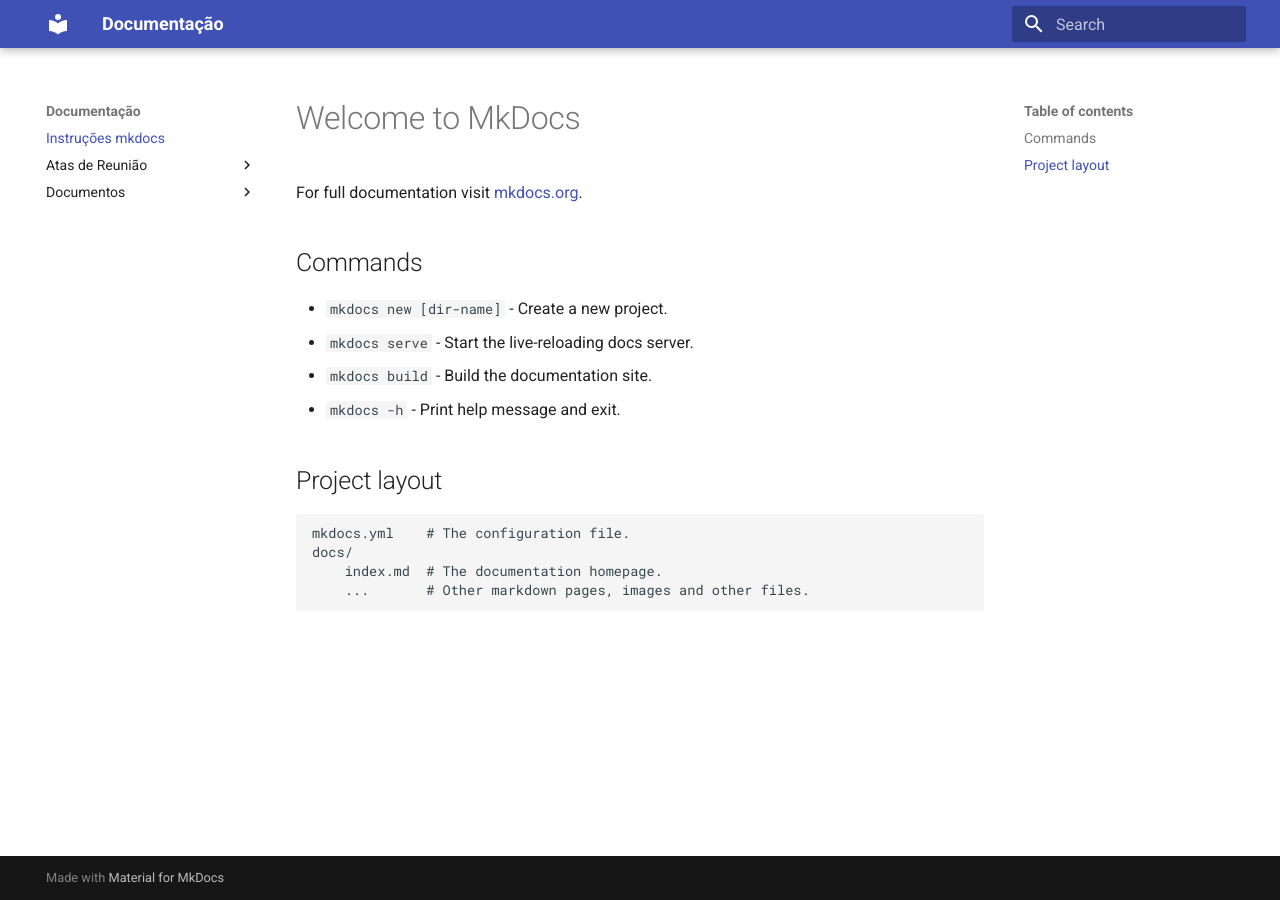
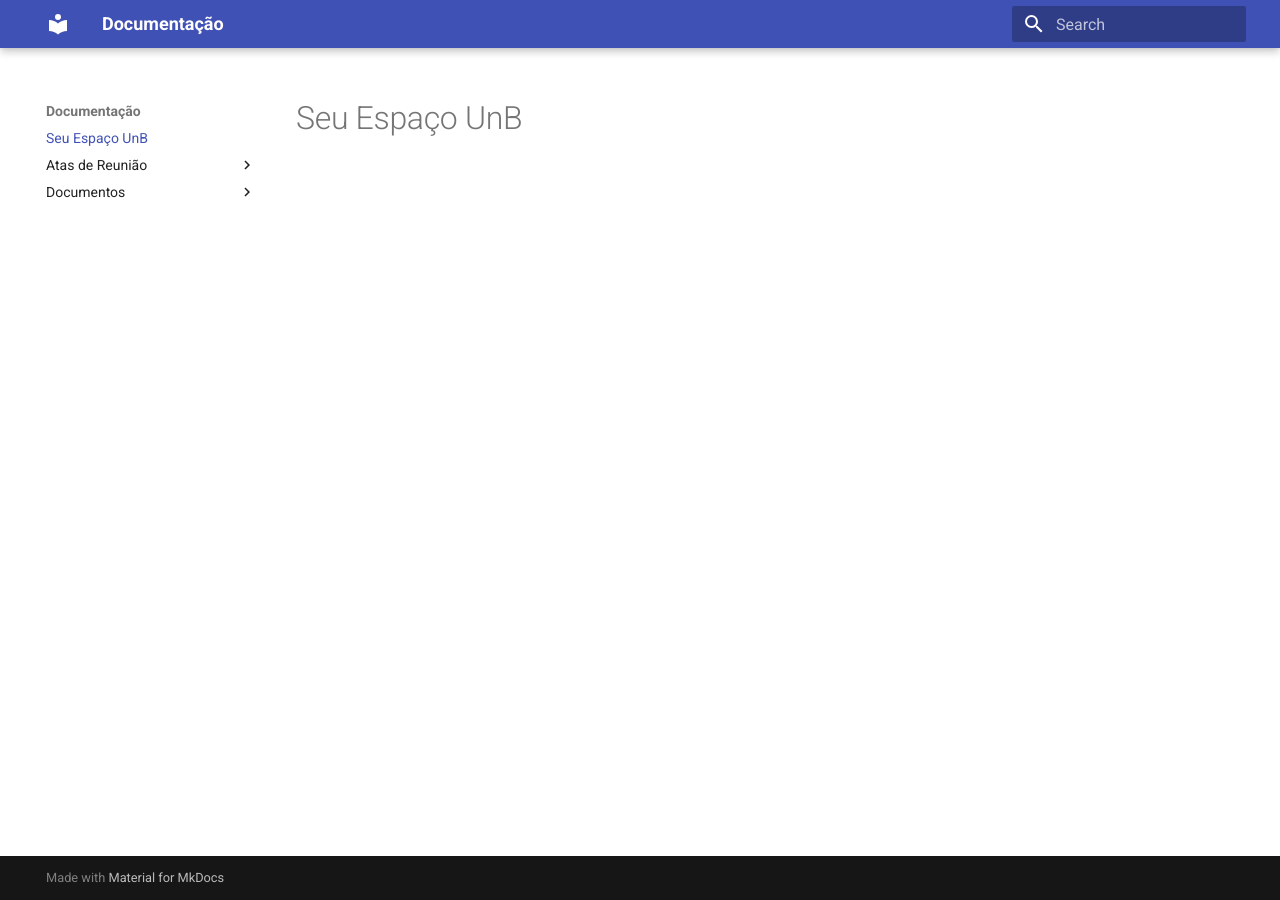
Before and after one commit to aleafaruos/2026.1-T01-Turing, an MkDocs documentation site: the page built from docs/index.md, in a window 1280 px wide. Built offline with MkDocs 1.6.1 and Material for MkDocs 9.7.7, drawn with Linux system fonts in a browser that asks for light colours.

Commit message:
Merge branch 'docs'

```diff
--- a/docs/index.md
+++ b/docs/index.md
@@ -1,17 +1 @@
-# Welcome to MkDocs
-
-For full documentation visit [mkdocs.org](https://www.mkdocs.org).
-
-## Commands
-
-* `mkdocs new [dir-name]` - Create a new project.
-* `mkdocs serve` - Start the live-reloading docs server.
-* `mkdocs build` - Build the documentation site.
-* `mkdocs -h` - Print help message and exit.
-
-## Project layout
-
-    mkdocs.yml    # The configuration file.
-    docs/
-        index.md  # The documentation homepage.
-        ...       # Other markdown pages, images and other files.
+# Seu Espaço UnB
--- a/mkdocs.yml
+++ b/mkdocs.yml
@@ -1,11 +1,15 @@
 site_name: Documentação
 
 nav:
-  - Instruções mkdocs: "index.md"
+  - Seu Espaço UnB: index.md
   - Atas de Reunião:
-    - Ata 1: "atas-reuniao/ata-reuniao-17-04.md"
+    - Ata 1: atas-reuniao/ata-reuniao-17-04.md
   - Documentos:
-    - visao geral do produto: "visao-do-produto/visao-geral-do-produto.md"
+    - Tabela - Integrantes do Grupo: visao-do-produto/tabela-integrantes-do-grupo.md
+    - Tabela - Histórico de Revisões: visao-do-produto/tabela-historico-de-revisoes.md
+    - Visão geral do produto: visao-do-produto/visao-geral-do-produto.md
+    - Processo de desenvolvimento de software: visao-do-produto/processo-de-desenvolvimento-de-software.md
+    - Declaração do escopo do projeto: visao-do-produto/declaracao-de-escopo-do-projeto.md
 
 theme:
   name: material
```
Also changed, not shown: docs/atas-reuniao/ata-reuniao-04-05.md (added, +24 -0 lines), docs/atas-reuniao/ata-reuniao-27-04.md (added, +25 -0 lines), docs/atas-reuniao/ata-reuniao-29-04.md (added, +22 -0 lines), docs/visao-do-produto/processo-de-desenvolvimento-de-software.md (+1 -1 lines), docs/visao-do-produto/tabela-historico-de-revisoes.md (added, +5 -0 lines), docs/visao-do-produto/visao-geral-do-produto.md (+1 -1 lines), docs/static/Diagrama-Ishikawa.jpeg (renamed from static/Diagrama de Espinha de Peixe.jpeg), docs/static/Diagrama-processo-software.jpeg (renamed from static/Diagrama do Processo de Desenvolvimento de Software.jpeg), 1 other file.
